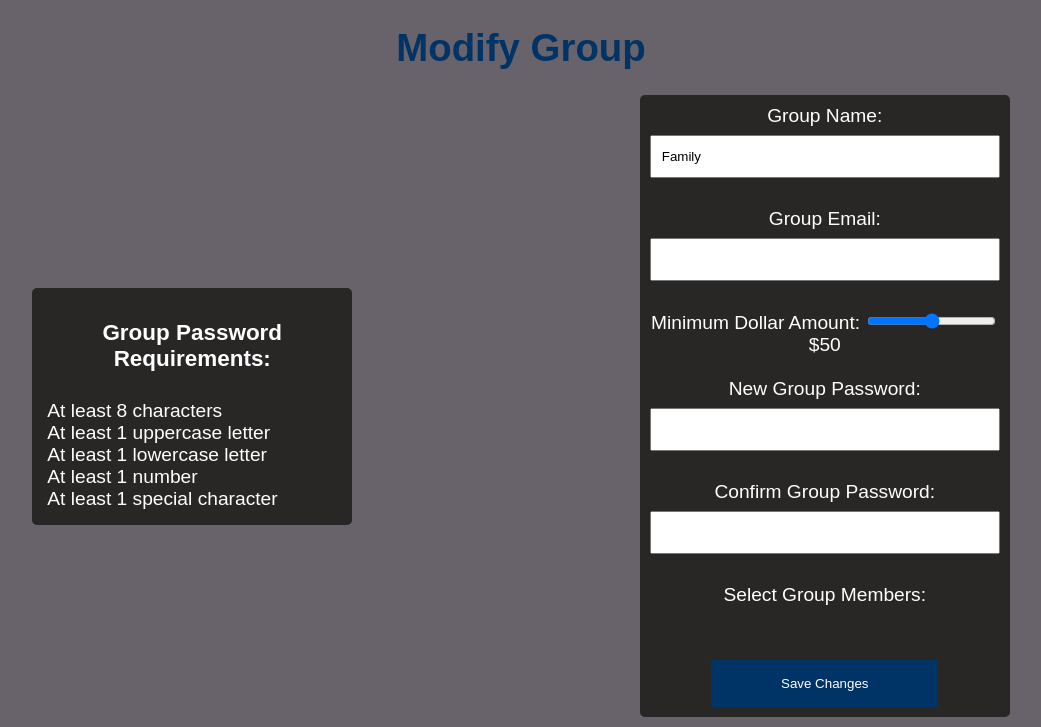
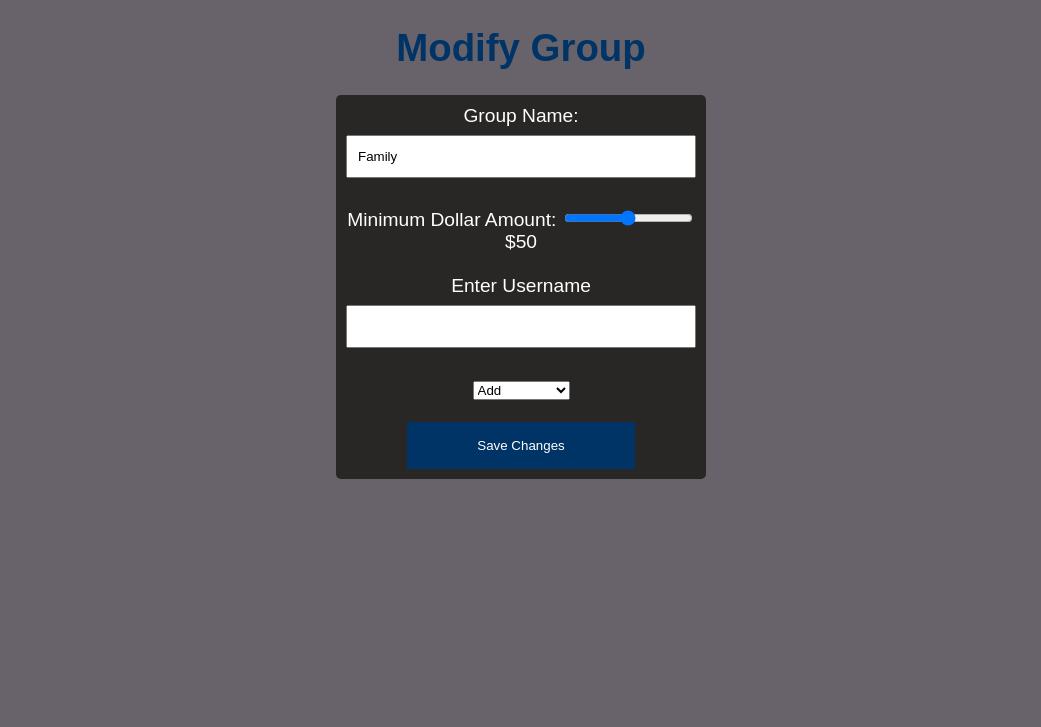
Before and after one commit to Samagoue/UMGC_CMSC495_SPRING_2023_GP2, a Flask app: page /modify-group/1 in a window 1280 px wide. Shown: the part 73-800 px from the top of the page, without its empty margins (119-1160 px from the left). Run offline with Flask 3, Linux system fonts and the light colour scheme.

Commit message:
deleted password, email, list of users

```diff
--- a/giftpal/templates/modify_group.html
+++ b/giftpal/templates/modify_group.html
@@ -8,49 +8,28 @@
 {% block content %}
 
 <h1>Modify Group</h1>
-<div class="grid-container">
-    <div class="passReqDiv">
-        <h3>Group Password Requirements:</h3>
-        <ul>
-            <li>At least 8 characters</li>
-            <li>At least 1 uppercase letter</li>
-            <li>At least 1 lowercase letter</li>
-            <li>At least 1 number</li>
-            <li>At least 1 special character</li>
-        </ul>
-    </div>
-
     <div class="boxDiv">
         <form method="POST" action="{{ url_for('main.modify_group', group_id=group.id) }}">
             <label>Group Name:</label>
             <input type="text" name="group_name" value="{{ group.group_name }}" required>
-            <br><br>
-            <label>Group Email:</label>
-            <input type="text" name="group_email" value="{{ group.group_email }}" required>
             <br><br>
             <label>Minimum Dollar Amount:</label>
             <input type="range" name="min_dollar_amount" min="0" max="100" value="{{ group.min_dollar_amount }}"
                 oninput="document.getElementById('min-amount').innerHTML='$'+this.value" required>
             <span id="min-amount">${{ group.min_dollar_amount }}</span>
             <br><br>
-            <label>New Group Password:</label>
-            <input type="password" name="group_password">
+            <label>Enter Username</label>
+            <input type="text" name="modify_selected_user" id="modify_selected_user">
             <br><br>
-            <label>Confirm Group Password:</label>
-            <input type="password" name="confirm_group_password">
+            <select name="group_modification" id="group_modification">
+                <option value="add">Add</option>
+                <option value="make_admin">Make Admin</option>
+                <option value="delete">Delete</option>
+              </select>
             <br><br>
-            <label>Select Group Members:</label>
-            <ul>
-                {% for user in users %}
-                <div>
-                    <input type="checkbox" id="user-{{ user.id }}" name="users" value="{{ user.id }}" {% if user in
-                        group.users %}checked{% endif %}>
-                    <label for="user-{{ user.id }}">{{ user.username }}</label>
-                </div>
-                {% endfor %}
-            </ul>
-            <br><br>
-            <input type="submit" value="Save Changes">
+            <form action="{{ url_for('main.groups') }}">
+                <button type="submit">Save Changes</button>
+            </form>
         </form>
     </div>
 </div>
```
